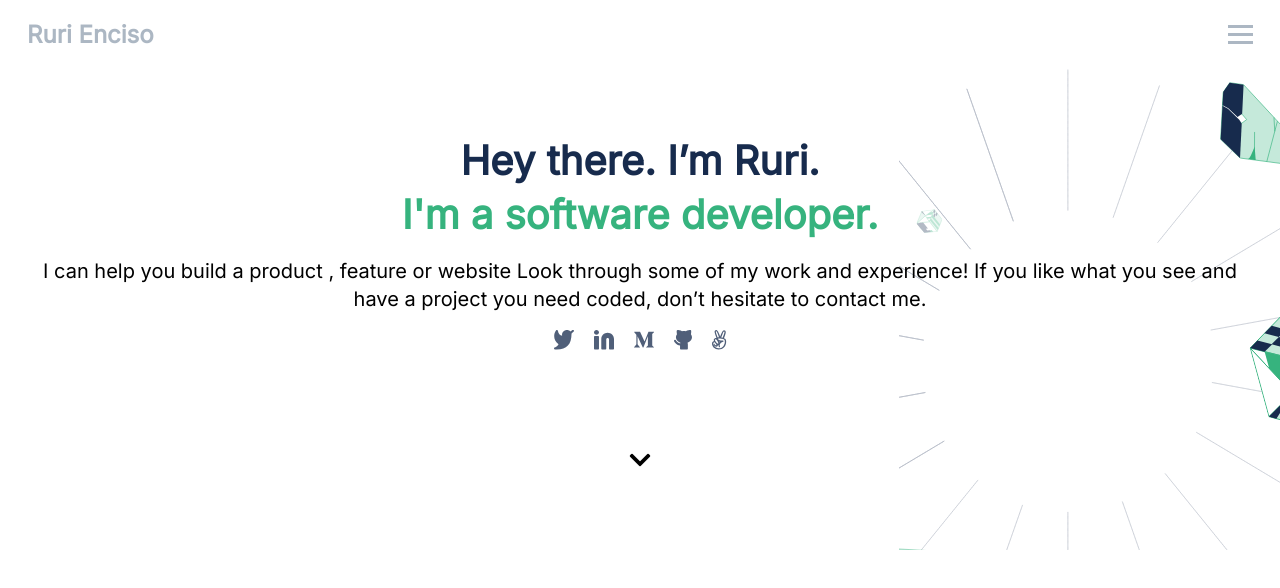
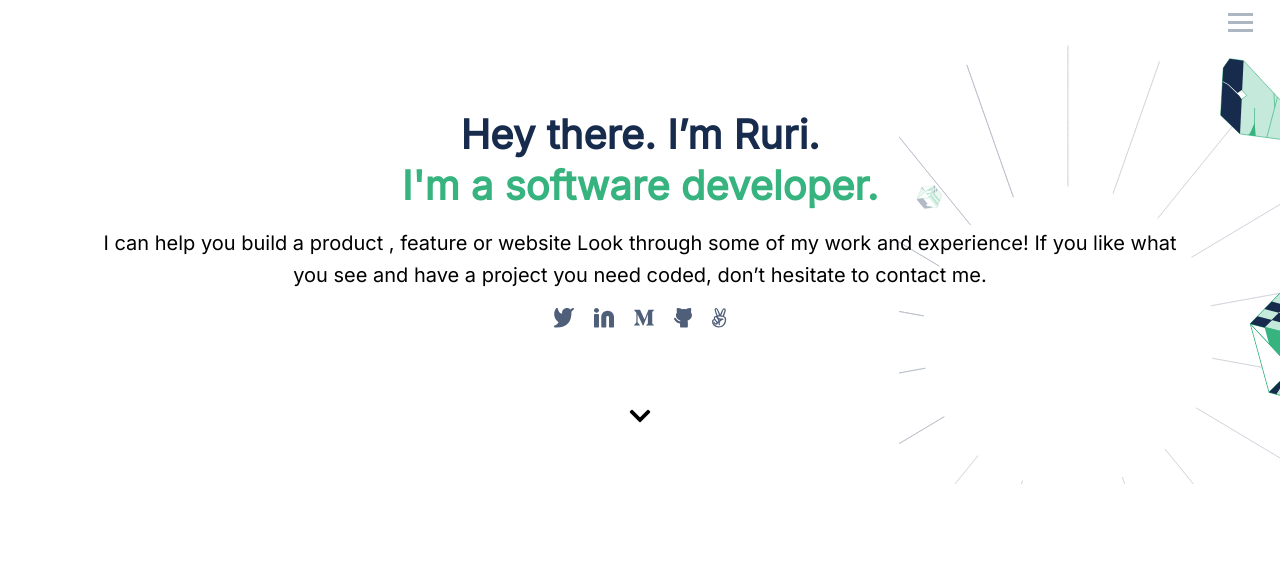
Before and after one commit to RuriEnciso/Portfolio-Project, a website: page index.html in a window 1280 px wide. Drawn offline with Linux system fonts and the light colour scheme.

Commit message:
delete logo name, added flexbox in content secction and improve reponsive desing

```diff
--- a/index.html
+++ b/index.html
@@ -14,7 +14,7 @@
 <body>
     <header>
         <nav>
-            <h1>Ruri Enciso</h1>
+
             <div class="hamburger">
                 <div class="slide"></div>
                 <div class="slide"></div>
@@ -43,6 +43,7 @@
                 </div>
             </section>
         </div>
+
     </main>
 </body>
 </html>
--- a/style.css
+++ b/style.css
@@ -18,10 +18,11 @@ body {
 
 nav {
   display: flex;
-  justify-content: space-between;
+  justify-content: flex-end;
   align-items: center;
   margin: 0 27px;
   color: #acb7c3;
+  padding: 0.5rem 0;
 }
 
 .hamburger {
@@ -41,21 +42,23 @@ nav {
   background-image: url(./images/mobile/header-illsutration-mobile.svg);
   background-repeat: no-repeat;
   background-position-x: 100%;
+  display: flex;
+  flex-flow: row wrap;
 }
 
 .presentation {
-  margin: 0 27px;
+  margin: 0 7vw;
   text-align: center;
-  padding-top: 65px;
+  padding-top: 4rem;
 }
 
 .presentation-text {
-  margin: 15px 0;
+  margin: 1rem 0;
   font-style: normal;
   font-weight: 400;
   font-size: 20px;
   text-align: center;
-  line-height: 28px;
+  line-height: 2rem;
 }
 
 .presentation > h2 {
@@ -69,7 +72,7 @@ nav {
   text-align: center;
   margin-top: 0;
   margin-bottom: 0;
-  line-height: 54px;
+  line-height: 3.2rem;
 }
 
 .dtitle {
@@ -89,7 +92,7 @@ nav {
 .circle-container {
   display: flex;
   justify-content: center;
-  padding: 70px 0;
+  padding: 3rem 0;
 }
 
 .circle-fade {
@@ -120,7 +123,7 @@ nav {
   animation: fade 2s infinite;
 }
 
-/* Defines the animation fro the fade effect */
+/* Defines the animation from the fade effect */
 @keyframes fade {
   0% {
     opacity: 0.5;
```
